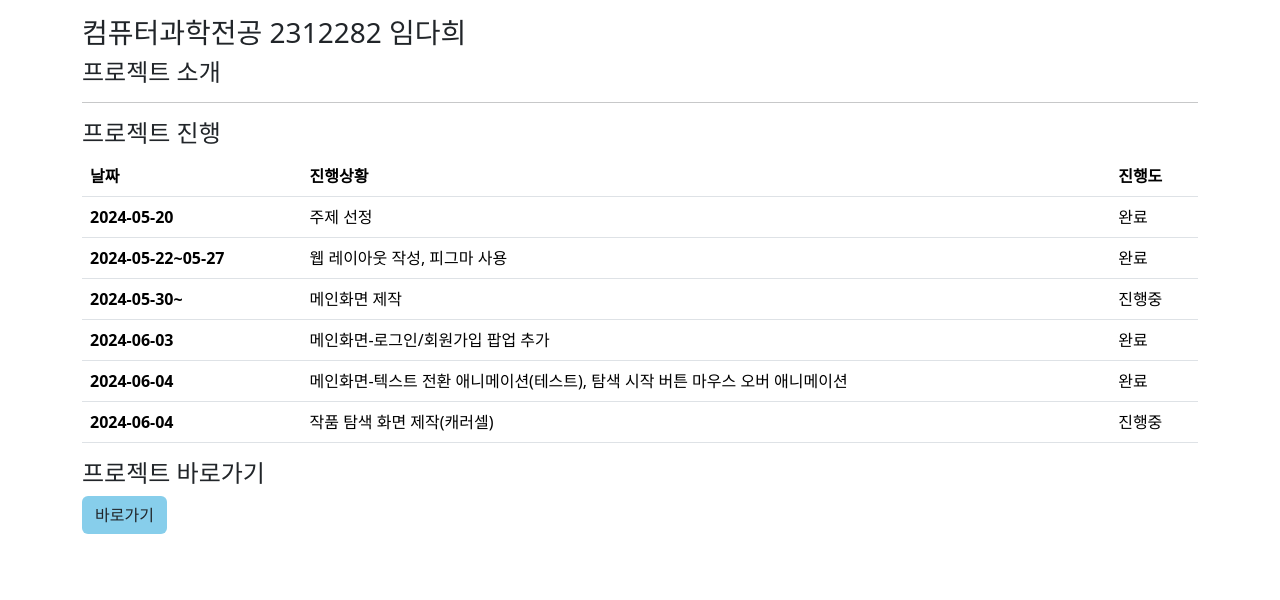
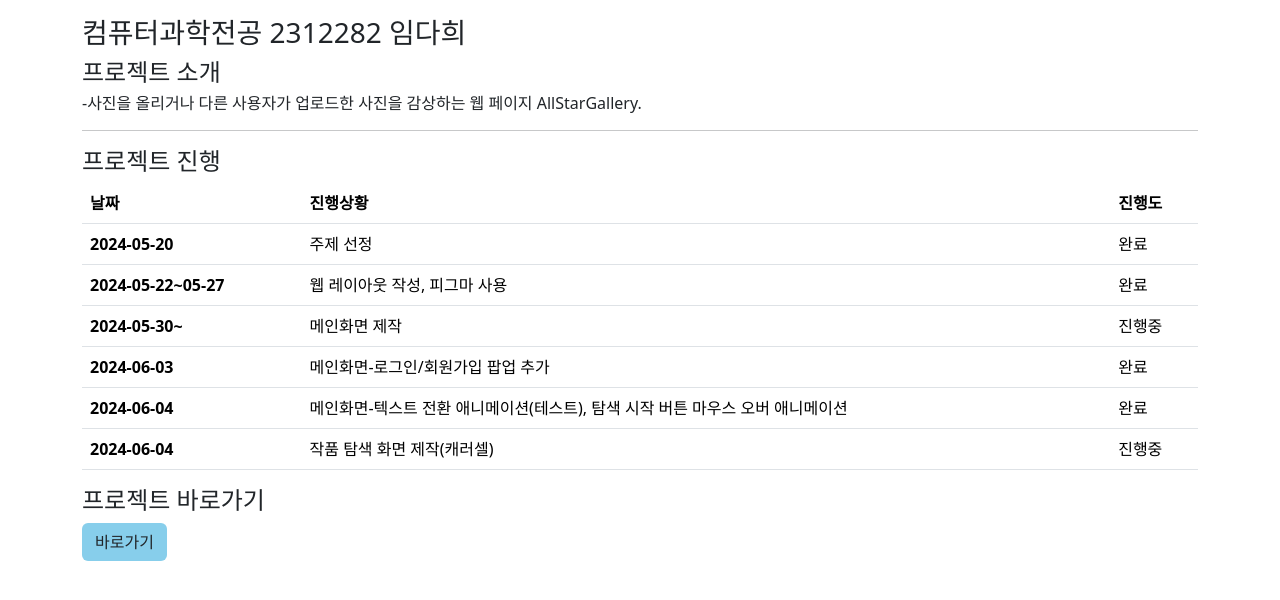
Before and after one commit to twbsy/twbsy.github.io, a plain HTML site: page index.html in a window 1280 px wide. Drawn offline with nearby package versions, Linux system fonts and the light colour scheme.

Commit message:
Update index.html

```diff
--- a/index.html
+++ b/index.html
@@ -11,7 +11,8 @@
     <div class="container mt-3">
         <h3>컴퓨터과학전공 2312282 임다희</h3>
         <h4>프로젝트 소개</h4>
-        <h6></h6>
+        <h6>-사진을 올리거나 다른 사용자가 업로드한 사진을 감상하는 웹 페이지 AllStarGallery.
+        </h6>
         <hr>
         <h4>프로젝트 진행</h4>
         <table class="table">
```
